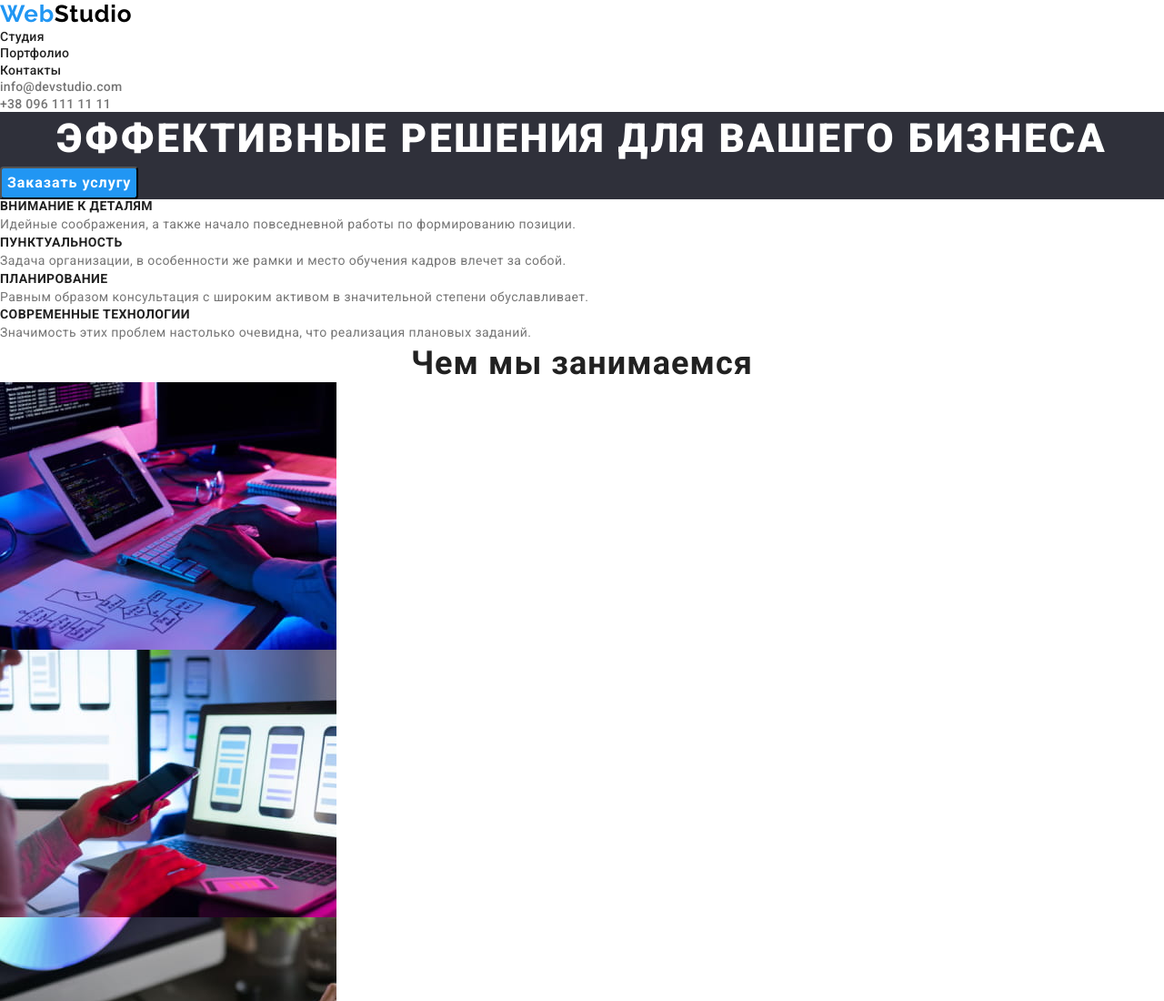
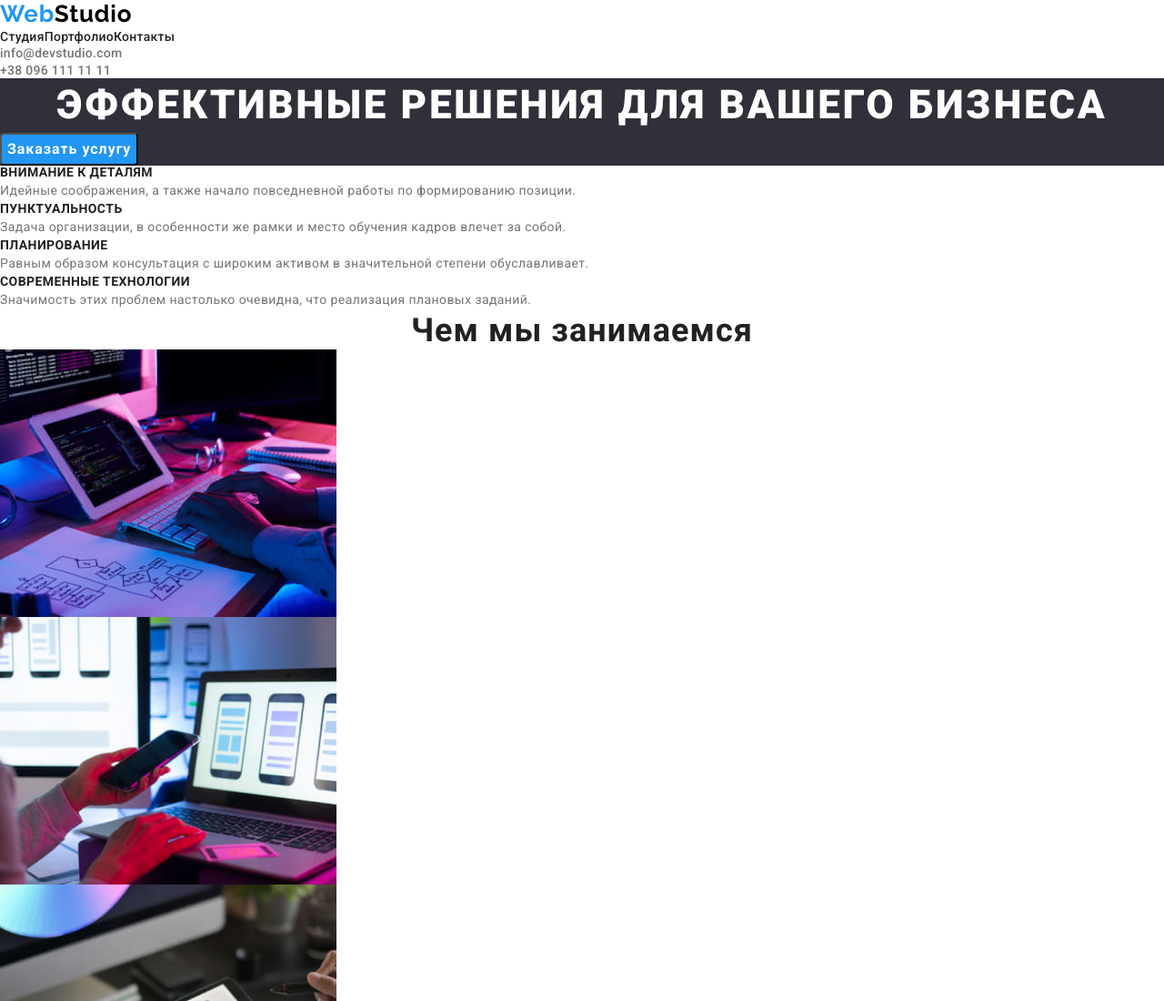
Before and after one commit to VictorSelischev/goit-markup-hw-03, a plain HTML site: page index.html in a window 1280 px wide. Shown: the top 1100 px of the page at 91% size. Drawn offline with nearby package versions, Linux system fonts and the light colour scheme.

Commit message:
Присваивает флекс навигации

```diff
--- a/css/styles.css
+++ b/css/styles.css
@@ -64,6 +64,10 @@ ul {
 /* Оформление навигации сайта header*/
 .list {
   list-style: none;
+}
+
+.site-nav {
+  display: flex;
 }
 
 .site-nav-link {
```
